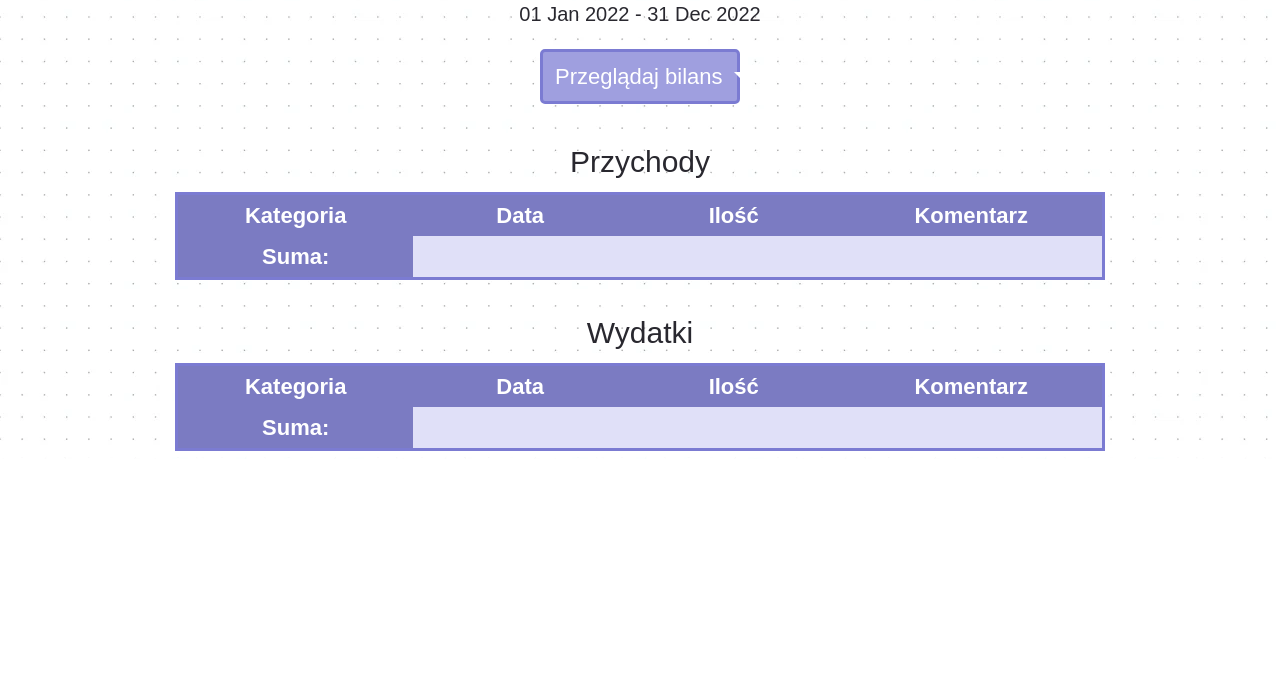
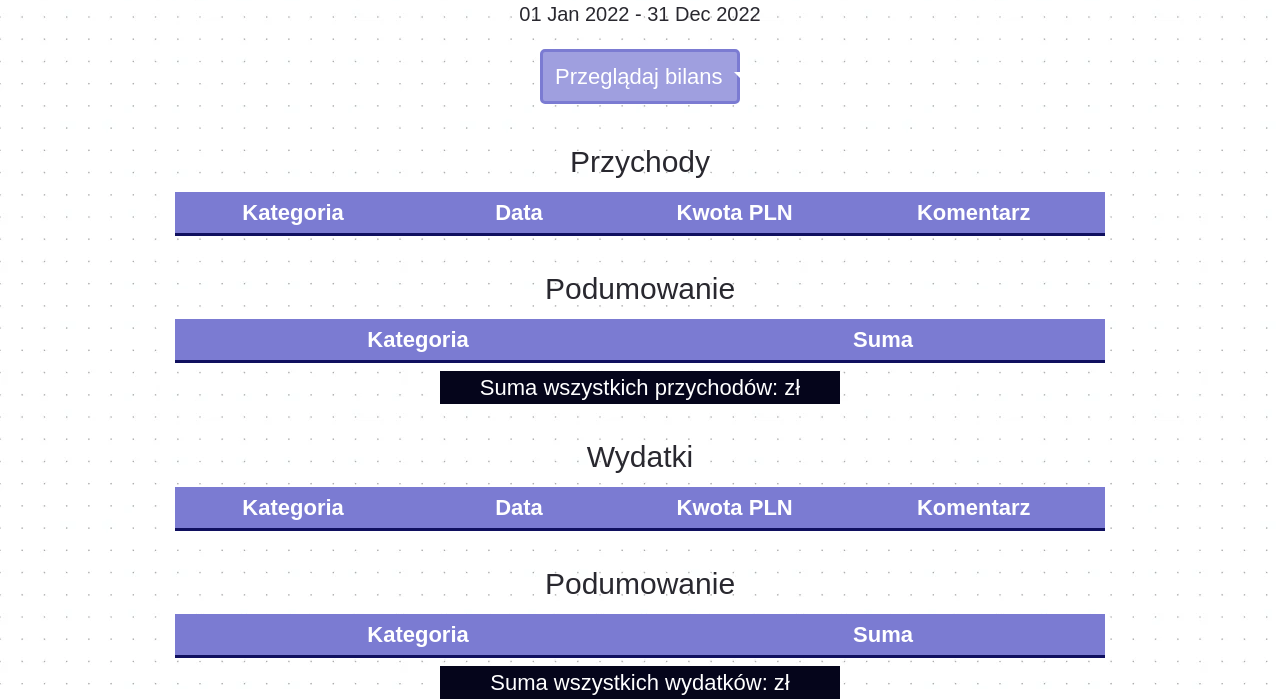
Before and after one commit to Sandra-chemist/Personal_Budget_MVC, a PHP site: page /posts/show-balance/currentYear in a window 1280 px wide. Shown: the part 383-1082 px from the top of the page. Before the commit the page ends 834 px from the top, so only its background shows below. Run offline with PHP 8.4, Linux system fonts and the light colour scheme; the visitor is signed in with stand-in values (Sample User, id 1); tables that the repository leaves empty or names only in its code hold one stand-in row (values such as "Sample post"); lists and menus that the app fills with data are empty; some libraries are stand-ins or nearby versions; some web fonts are replaced.

Commit message:
improved appearence balance

```diff
--- a/App/Views/ShowBalance/index.html
+++ b/App/Views/ShowBalance/index.html
@@ -27,7 +27,7 @@
                         <h3 class="modal-title">Wybierz zakres dat</h3>
                         <button type="button" class="btn-close" data-bs-dismiss="modal" aria-label="Close"></button>
                     </div>
-                    <form method="post" action="/show-balance/customPeriod">
+                    <form method="post" action="/show-balance/custom-period">
                         <div class="modal-body">
                             <label for="inputDate">zaznacz datę początkową</label>
                             <div class="form-group"><input type="date" id="inputDate" name="startDate" value="{{ current_date }}" min="2000-01-01" required></div>
@@ -42,11 +42,11 @@
     <table class="table-sm col-lg-10 mx-auto my-2">
         <tbody>
             <thead class="thead-dark">
-                <header id="income">Przychody</header>
+                <header class="summary">Przychody</header>
                 <tr>
                     <th class="category">Kategoria</th>
                     <th class="date">Data</th>
-                    <th class="amount">Ilość</th>
+                    <th class="amount">Kwota PLN</th>
                     <th class="comment">Komentarz</th>
                 </tr>
             </thead>
@@ -56,36 +56,41 @@
                     <td class="date">{{ incomes['date_of_income'] }}</td>
                     <td class="amount">{{ incomes['amount'] }}</td>
                     <td class="comment">{{ incomes['income_comment'] }}</td>
-
                 </tr>
                 {% endfor %}
+        </tbody>
+    </table>
+
+    <table  class="table-sm col-lg-10 mx-auto my-2">
+        <tbody>
+            <thead>
+                <header class="summary">Podumowanie</header>
+                <tr>
+                    <th>Kategoria</th>
+                    <th>Suma</th>
+                </tr>
+            <thead>
                 {% for incomes in balance.sumGroupedIncomes %}
-
                 <tr>
-            <th class="category">Kategorie: {{ incomes['name'] }}</th>
-            <th class="sum">Suma: {{ incomes['incomeSum'] }}</th>
+                    <td class="category">{{ incomes['name'] }}</td>
+                    <td class="sum">{{ incomes['incomeSum'] }}</td>
+                </tr>
                 {% endfor %}
-        </tr>
+        </tbody>
+    </table>
 
         {% for incomes in balance.sumIncomes %}
-
-        <tr>
-            <th class="sum">Suma: {{ incomes['totalIncomeSum'] }}</th>
+            <div class="total">Suma wszystkich przychodów: {{ incomes['totalIncomeSum'] }} zł</div>
         {% endfor %}
-        </tr>
-
-
-        </tbody>
-        </table>
 
     <table class="table-sm col-lg-10 mx-auto my-2">
         <tbody>
             <thead class="thead-dark">
-                <header id="expense">Wydatki</header>
+                <header class="summary">Wydatki</header>
                 <tr>
                     <th class="category">Kategoria</th>
                     <th class="date">Data</th>
-                    <th class="amount">Ilość</th>
+                    <th class="amount">Kwota PLN</th>
                     <th class="comment">Komentarz</th>
                 </tr>
             </thead>
@@ -97,22 +102,30 @@
                 <td class="comment">{{ expenses['expense_comment'] }}</td>
             </tr>
             {% endfor %}
-            {% for expenses in balance.sumGroupedExpenses %}
-
-            <tr>
-                <th class="category">Kategorie: {{ expenses['name'] }}</th>
-                <th class="sum">Suma: {{ expenses['expenseSum'] }}</th>
-                {% endfor %}
-            </tr>
-            {% for expenses in balance.sumExpenses %}
-
-            <tr>
-                <th class="sum">Suma: {{ expenses['totalExpenseSum'] }}</th>
-                {% endfor %}
-            </tr>
-
         </tbody>
     </table>
+
+    <table class="table-sm col-lg-10 mx-auto my-2">
+        <tbody>
+            <thead>
+                <header class="summary">Podumowanie</header>
+                <tr>
+                    <th>Kategoria</th>
+                    <th>Suma</th>
+                </tr>
+                <thead>
+                    {% for expenses in balance.sumGroupedExpenses %}
+                    <tr>
+                        <td class="category">{{ expenses['name'] }}</td>
+                        <td class="sum">{{ expenses['expenseSum'] }}</td>
+                    </tr>
+                    {% endfor %}
+        </tbody>
+    </table>
+
+        {% for expenses in balance.sumExpenses %}
+        <div class="total">Suma wszystkich wydatków: {{ expenses['totalExpenseSum'] }} zł</div>
+        {% endfor %}
 
 {% endblock %}
 {% block footer %}
--- a/public/css/styles.css
+++ b/public/css/styles.css
@@ -204,17 +204,20 @@
     border-bottom: 3px solid #7b7bd2;
 }
 
-table{
-    background-color: #e0e0f8;
-    border: 3px solid #7b7bd2;
-}
 th{
+    background-color: #7b7bd2;
+    border-bottom: 3px solid #10105f;
     color: white;
     width: 100px;
-    background-color: #7b7bc2;
+    padding: 20px;
 }
-#income,
-#expense{
+.summary{
     font-size: 30px;
     margin-top: 30px;
 }
+.total{
+    background-color: #05051b;
+    width: 400px;
+    margin: auto;
+    color: #fff;
+}
```
Lines whose indentation alone changed are shown as unchanged.
